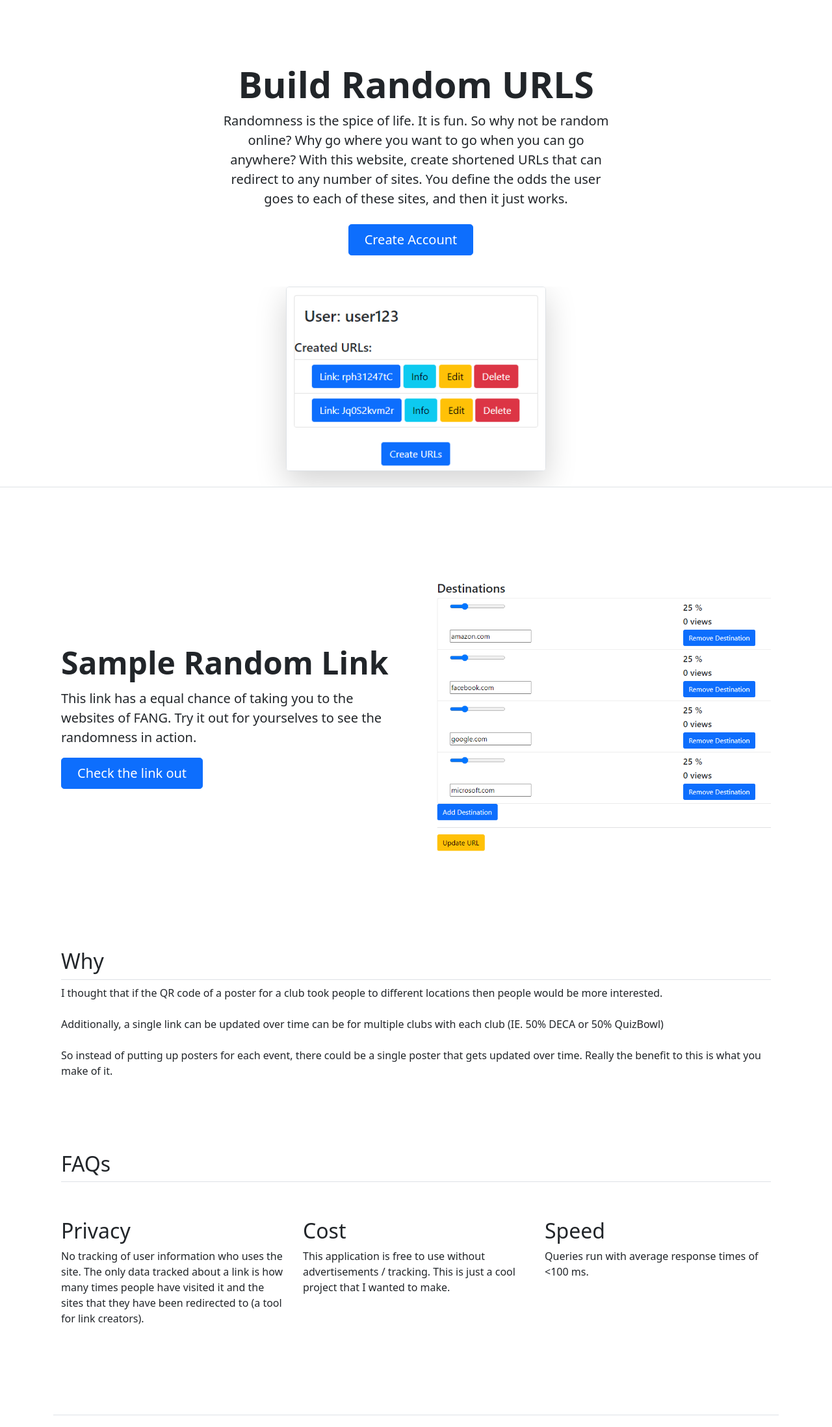
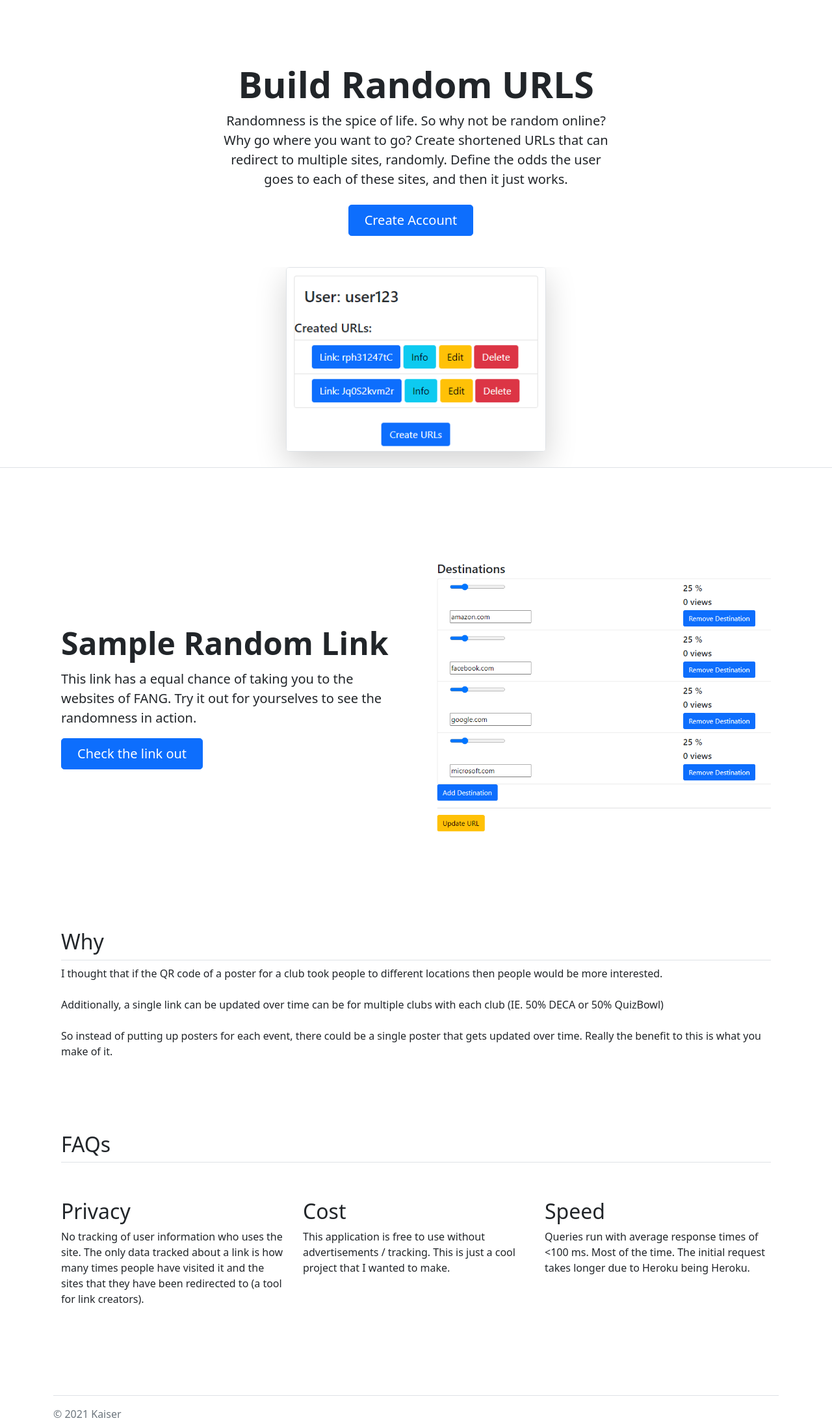
Before and after one commit to wkaisertexas/RandomURL, a Django app: page / in a window 1280 px wide. Shown: the part 89-2285 px from the top of the page at 65% size. Run offline with Django 3.2, Linux system fonts and the light colour scheme.

Commit message:
Quality of life stuff, rewrote some stuff, etc. not the happiest with it, but it will work

```diff
--- a/url/templates/account/account.html
+++ b/url/templates/account/account.html
@@ -14,7 +14,7 @@
                     <li class="list-group-item">
                         <div class="container">
                             <a class="viewlink"
-                               href="{% url 'random' url.link_string %}">{{ request.build_absolute_uri}}/{{ url.link_string }}</a>
+                               href="{% url 'random' url.link_string %}">{{  request.get_host }}/{{ url.link_string }}</a>
                             <a class="btn btn-info"
                                href="{% url 'random-info' url.link_string %}">Info</a>
                             <a class="btn btn-warning" href="{% url 'url-edit' url.link_string %}">Edit</a>
--- a/url/templates/index.html
+++ b/url/templates/index.html
@@ -5,9 +5,9 @@
     <div class="px-4 pt-5 my-5 text-center border-bottom" xmlns="http://www.w3.org/1999/html">
         <h1 class="display-4 fw-bold">Build Random URLS</h1>
         <div class="col-lg-6 mx-auto">
-            <p class="lead mb-4">Randomness is the spice of life. It is fun. So why not be random online? Why go where
-                you want to go when you can go anywhere? With this website, create shortened URLs that can redirect to
-                any number of sites. You define the odds the user goes to each of these sites, and then it just
+            <p class="lead mb-4">Randomness is the spice of life. So why not be random online? Why go where
+                you want to go? Create shortened URLs that can redirect to
+                multiple sites, randomly. Define the odds the user goes to each of these sites, and then it just
                 works.</p>
             <div class="d-grid gap-2 d-sm-flex justify-content-sm-center mb-5">
                 {% if request.user.is_authenticated %}
@@ -69,7 +69,7 @@
             </div>
             <div class="feature col">
                 <h2>Speed</h2>
-                <p>Queries run with average response times of <100 ms.</p>
+                <p>Queries run with average response times of <100 ms. Most of the time. The initial request takes longer due to Heroku being Heroku.</p>
             </div>
         </div>
     </div>
--- a/url/templates/urls/create.html
+++ b/url/templates/urls/create.html
@@ -11,7 +11,8 @@
     <div class="card">
         <div class="card-body">
             <h4 class="card-title">Create URL</h4>
-            <p class="card-text">Use the sliders and the URL boxes to determine a custom shortened URL redirector.</p><a
+            <p class="card-text">Use the sliders and the URL boxes to determine a custom shortened URL with random destinations.<br><br>Note: adding the "https://" in front of the destination helps ensure the redirect works on all devices.</p><a
+
                 class="card-link" href="#">Account</a><a class="card-link" href="#">Home</a>
         </div>
     </div>
--- a/url/templates/urls/edit.html
+++ b/url/templates/urls/edit.html
@@ -11,8 +11,7 @@
         <div class="card">
             <div class="card-body">
                 <h4 class="card-title">Create URL</h4>
-                <p class="card-text">Use the sliders and the URL boxes to determine a custom shortened URL
-                    redirector.</p><a
+                <p class="card-text">Use the sliders and the URL boxes to determine a custom shortened URL.<br><br>Note: adding the "https://" in front of the destination helps ensure the redirect works on all devices.</p><a
                     class="card-link" href="#">Account</a><a class="card-link" href="#">Home</a>
             </div>
         </div>
```
Also changed, not shown: url/templates/urls/info.html (+8 -3 lines).
